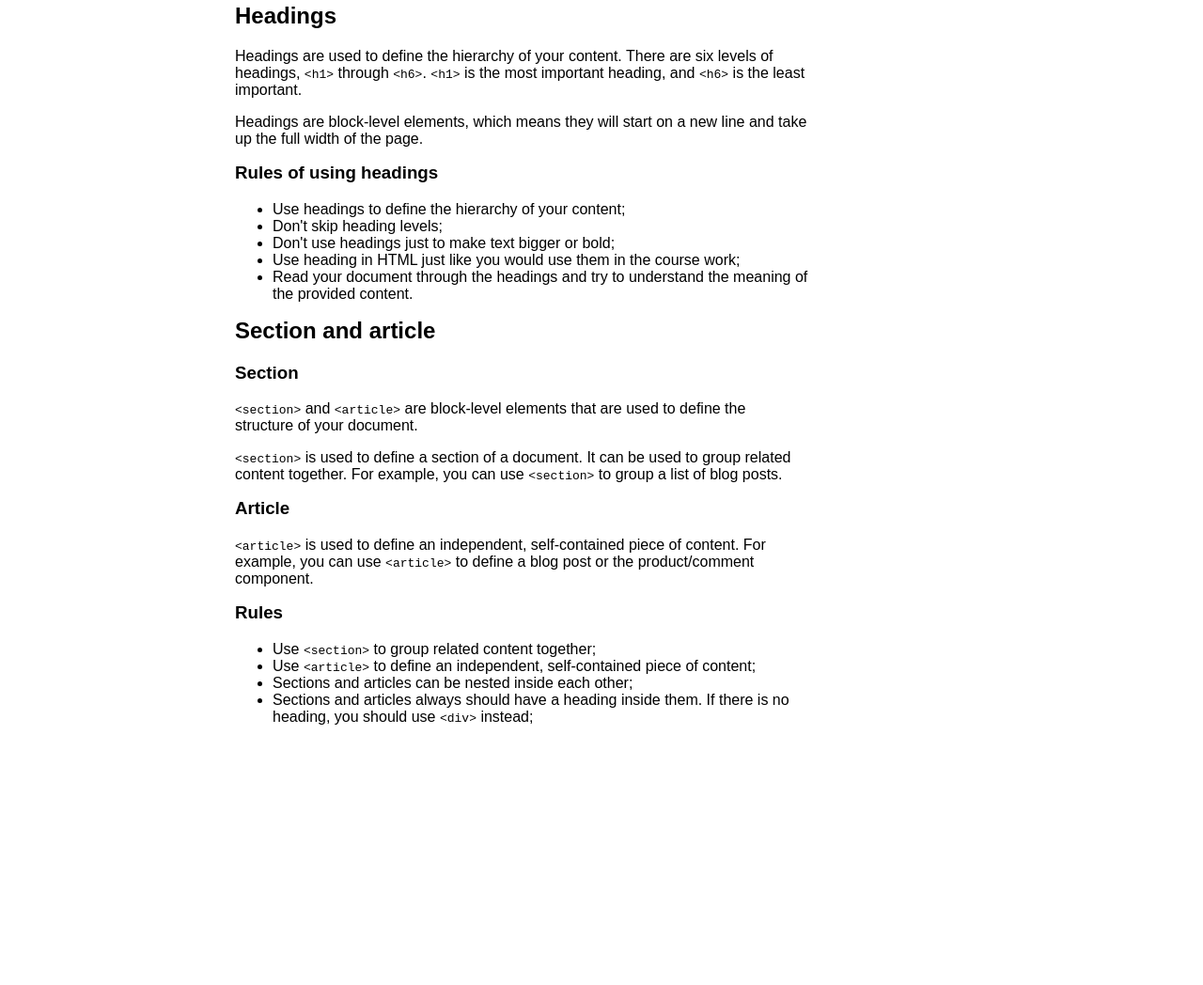
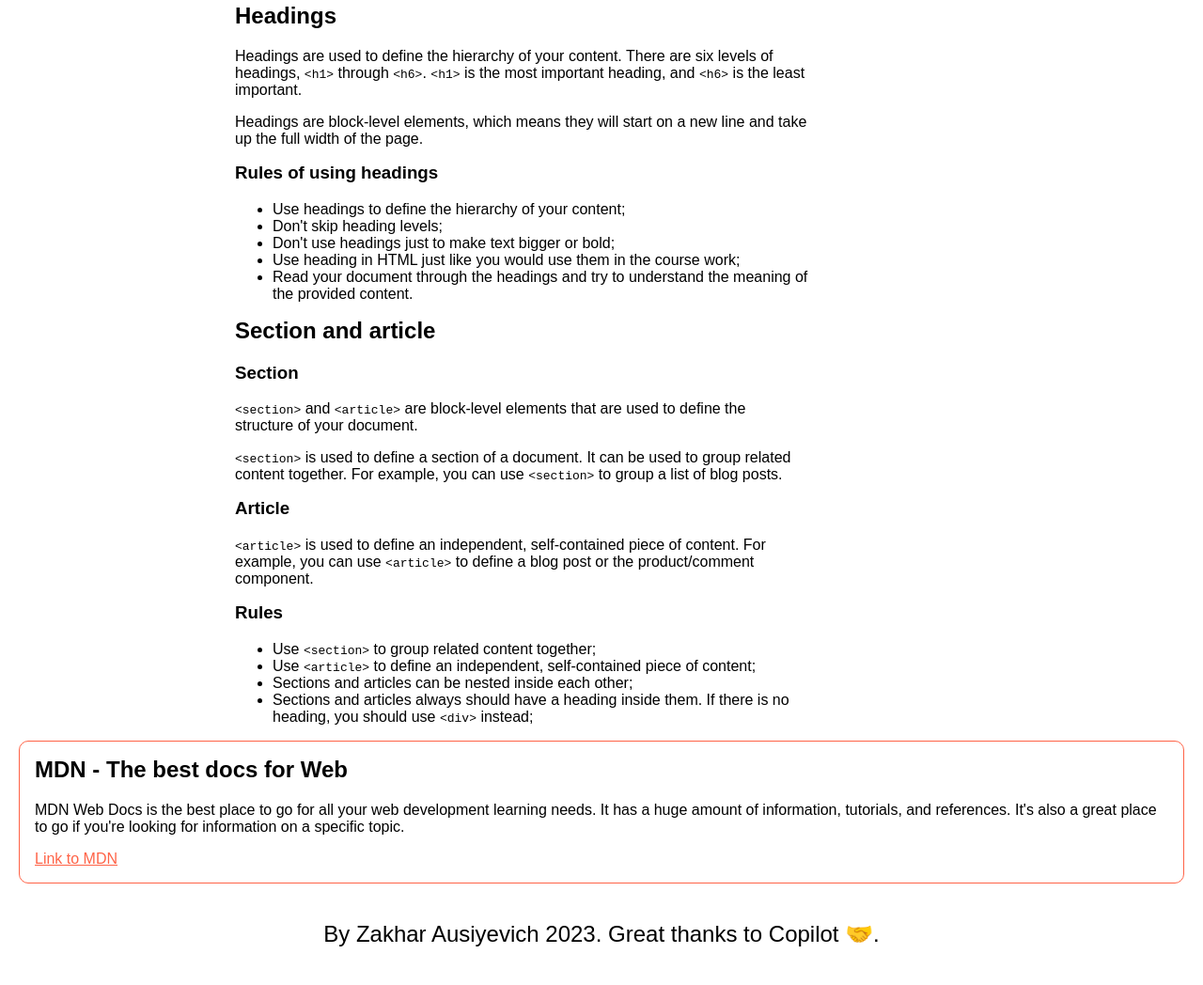
Before and after one commit to zavsievich/semantics-for-newbies, a plain HTML site: page index.html in a window 1280 px wide. Shown: the part 853-1901 px from the top of the page at 94% size. Before the commit the page ends 1641 px from the top, so only its background shows below. Drawn offline with Linux system fonts and the light colour scheme.

Commit message:
feat: add posts

```diff
--- a/index.html
+++ b/index.html
@@ -168,16 +168,16 @@
           >
         </article>
         <article class="post">
-          <h3>MDN</h3>
+          <h3>Semantics for cynics be Vadim Makeev</h3>
           <p>
-            is a website that provides articles and tutorials on HTML and
-            related subjects.
+            Semantics for cynics is a presentation by Vadim Makeev that explains
+            the importance of semantics in HTML.
           </p>
           <a
             class="post__link"
-            href="https://developer.mozilla.org/en-US/"
+            href="https://youtu.be/SvkTTvd6TGA?si=G0z4Us6uXw_3GpEK"
             target="_blank"
-            >MDN</a
+            >Video of the presentation</a
           >
         </article>
         <article class="post">
@@ -197,5 +197,23 @@
         </article>
       </aside>
     </div>
+    <article class="post note">
+      <h2>MDN - The best docs for Web</h2>
+      <p>
+        MDN Web Docs is the best place to go for all your web development
+        learning needs. It has a huge amount of information, tutorials, and
+        references. It's also a great place to go if you're looking for
+        information on a specific topic.
+      </p>
+      <a
+        class="post__link"
+        target="_blank"
+        href="https://developer.mozilla.org/en-US/"
+        >Link to MDN</a
+      >
+    </article>
+    <footer class="footer">
+      By Zakhar Ausiyevich 2023. Great thanks to Copilot 🤝.
+    </footer>
   </body>
 </html>
--- a/style.css
+++ b/style.css
@@ -64,6 +64,12 @@ a:hover {
     height: 100%;
 }
 
+.footer {
+    padding: 40px 20px;
+    text-align: center;
+    font-size: 1.5rem;
+}
+
 @media screen and (min-width: 960px) {
     .nav__list {
         display: flex;
```
